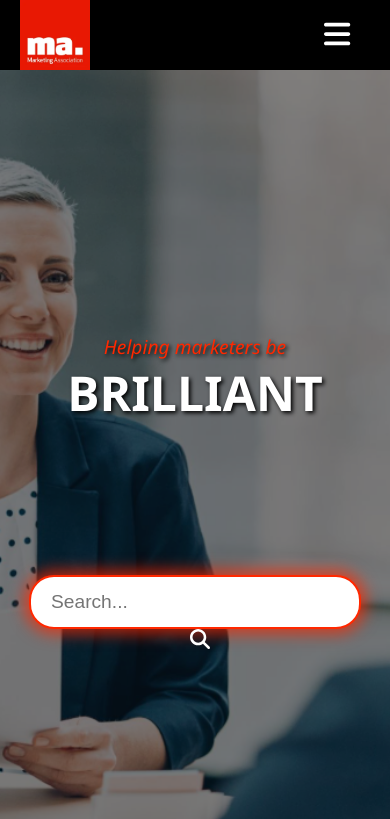
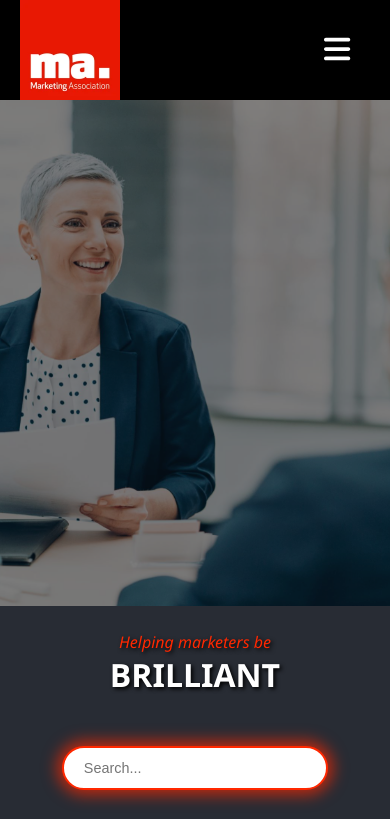
Before and after one commit to Realist2022/Business-Association-Mission-0, a React (Vite) app: page / in a window 390 px wide. Shown: the top 819 px of the page. Built offline with nearby package versions, Linux system fonts and the light colour scheme.

Commit message:
Updated dropdown with overflow hidden to hide margin, added search button

```diff
--- a/src/common/TopNav.module.css
+++ b/src/common/TopNav.module.css
@@ -4,18 +4,19 @@
   justify-content: space-between;
   align-items: center;
   width: 100%;
-  height: 70px;
+  height: 100px;
   background-color: black;
   font-family: Arial;
   font-weight: bold;
   padding: 0 20px;
   box-sizing: border-box;
   position: relative;
+  /* overflow: hidden; */
 }
 
 /* Logo */
 .logo {
-  height: 70px;
+  height: 100px;
   width: auto;
   margin-right: 20px;
   flex-shrink: 0;
@@ -80,7 +81,7 @@
 /* --- Mobile Styles --- */
 @media (max-width: 900px) {
   .logo {
-      height: 70px;
+      height: 100px;
   }
 
   /* Show the menu icon on mobile */
@@ -94,10 +95,11 @@
     flex-direction: column;
     width: 100%;
     position: absolute;
-    top: 70px;
+    top: 100px;
     left: 0px;
     background-color: rgba(0, 0, 0, 0.5);
     z-index: 50;
+    overflow: hidden; /* Had to add to hide Margin on right side when drop down is open */
   }
 
   /* Show the Navigation/Login container when the menu is open */
@@ -108,7 +110,7 @@
   /* Style links within the mobile menu */
   .loginAndNav a {
     text-align: center;
-    padding: 10px; ;
+    padding: 10px;
     width: 100%;
     margin-top: 10px;
   }
--- a/src/pages/compnoents/Hero.jsx
+++ b/src/pages/compnoents/Hero.jsx
@@ -37,6 +37,7 @@ function Hero({ searchTerm, handleSearchChange }) {
           <button type="submit" className={styles.FontAwesomeIconButton}>
             <FontAwesomeIcon icon={faMagnifyingGlass} className={styles.FontAwesomeIcon} />
           </button>
+          <button className={styles.searchButton} >Search</button>
         </form>
       </div>
     </div>
--- a/src/pages/compnoents/Hero.module.css
+++ b/src/pages/compnoents/Hero.module.css
@@ -13,7 +13,7 @@
 
 .heroTitle {
   font-size: 6rem;
-  font-family: 'Segoe UI', Tahoma, Geneva, Verdana, sans-serif;
+  font-family: "Segoe UI", Tahoma, Geneva, Verdana, sans-serif;
   font-weight: 700;
   color: white;
   font-style: normal;
@@ -23,7 +23,7 @@
 .heroSubTitle {
   font-size: 2rem;
   color: rgb(255, 40, 0);
-  font-family: 'Segoe UI', Tahoma, Geneva, Verdana, sans-serif;
+  font-family: "Segoe UI", Tahoma, Geneva, Verdana, sans-serif;
   font-weight: 400;
   font-style: normal;
   text-shadow: 2px 2px 4px #000000;
@@ -43,7 +43,7 @@
   padding: 20px;
 }
 
-.heroInput{
+.heroInput {
   margin-top: 150px;
   width: 18rem;
   height: 50px;
@@ -55,13 +55,13 @@
   outline: none;
 }
 
-.FontAwesomeIcon{
+.FontAwesomeIcon {
   margin-left: 10px;
   color: white;
   cursor: pointer;
 }
 
-.FontAwesomeIconButton{
+.FontAwesomeIconButton {
   background-color: transparent;
   border: none;
   cursor: pointer;
@@ -70,7 +70,6 @@
 }
 
 @media (max-width: 900px) {
-
   .heroTitle {
     font-size: 3rem;
   }
@@ -79,9 +78,67 @@
     font-size: 1.2rem;
   }
 
-
   .heroContent {
     width: 90%;
     padding: 10px;
   }
 }
+
+@media (max-width: 500px) {
+  .heroContainer {
+    width: 100%;
+    height: auto;
+    min-height: 60vh;
+  }
+
+  .heroImage {
+    height: auto;
+    min-height: 60vh;
+  }
+
+  .heroContent {
+    width: 95%;
+    padding: 5px;
+    position: static;
+    transform: none;
+    margin-top: 20px;
+  }
+
+  .heroTitle {
+    font-size: 2rem;
+  }
+
+  .heroSubTitle {
+    font-size: 1rem;
+  }
+
+  .heroInput {
+    margin-top: 50px;
+    margin-bottom: 20px;
+    width: 60%;
+    height: 40px;
+    font-size: 0.9rem;
+  }
+
+  .FontAwesomeIconButton {
+    display: none;
+  }
+
+  .searchButton {
+    margin-top: 10px;
+    margin-bottom: 20px;
+    width: 40%;
+    height: 40px;
+    font-size: 0.9rem;
+    background-color: rgb(255, 40, 0);
+    border-radius: 25px;
+    color: white;
+    cursor: pointer;
+  }
+}
+
+@media (min-width: 500px) {
+  .searchButton {
+    display: none;
+  }
+}
```
